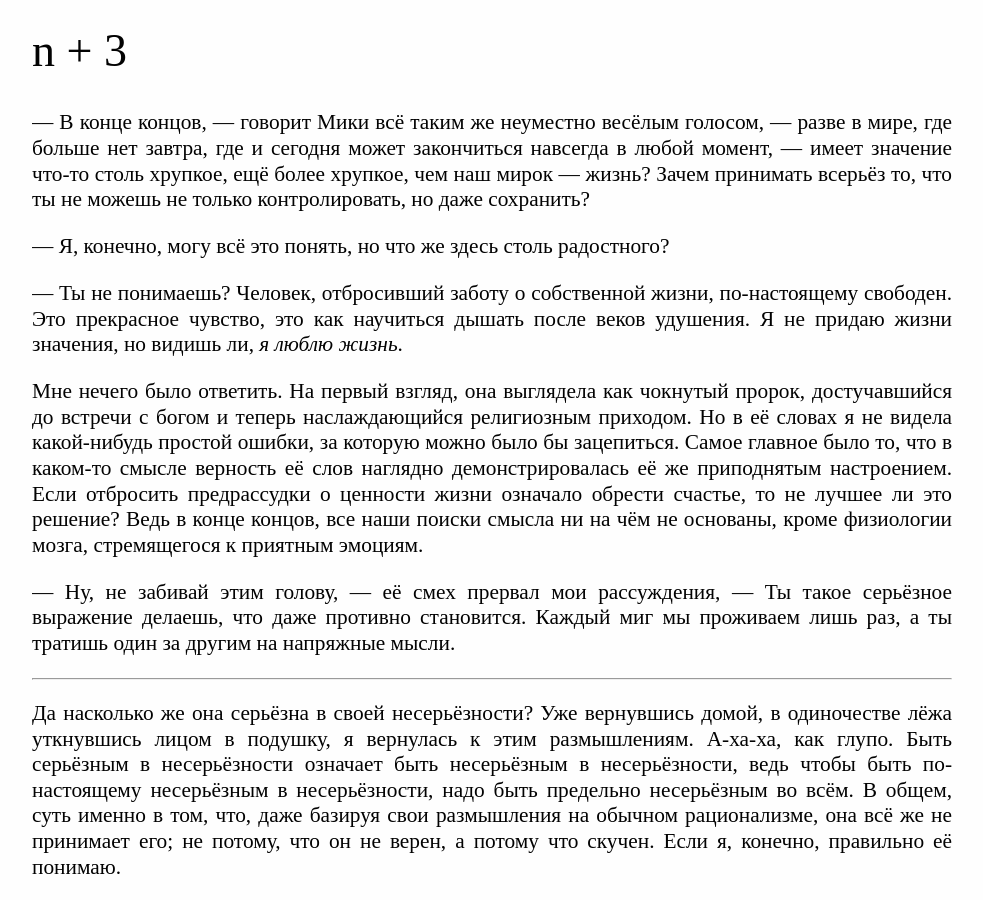
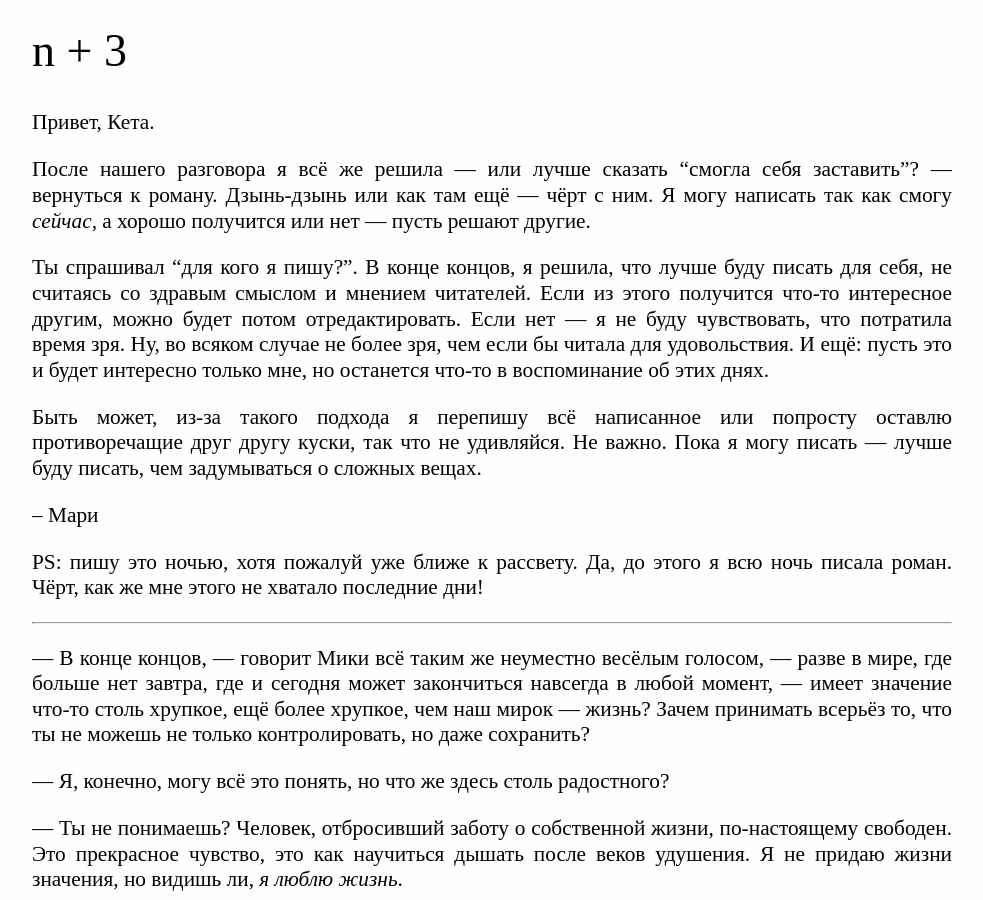
Before and after one commit to caryoscelus/lezvije-travy, a Jekyll site: the page built from text/miki.md, in a window 1280 px wide and 900 px high. Shown: the whole window, without its empty margins (148-1131 px from the left). Built offline with Jekyll 4.4.1, drawn with Linux system fonts in a browser that asks for light colours.

Commit message:
text (miki/letter)

```diff
--- a/text/miki.md
+++ b/text/miki.md
@@ -1,6 +1,31 @@
 ---
 title: "n + 3"
 ---
+
+Привет, Кета.
+
+После нашего разговора я всё же решила — или лучше сказать "смогла себя
+заставить"? — вернуться к роману. Дзынь-дзынь или как там ещё — чёрт с ним. Я
+могу написать так как смогу *сейчас*, а хорошо получится или нет — пусть решают
+другие.
+
+Ты спрашивал "для кого я пишу?". В конце концов, я решила, что лучше буду писать
+для себя, не считаясь со здравым смыслом и мнением читателей. Если из этого
+получится что-то интересное другим, можно будет потом отредактировать. Если нет
+— я не буду чувствовать, что потратила время зря. Ну, во всяком случае не более
+зря, чем если бы читала для удовольствия. И ещё: пусть это и будет интересно
+только мне, но останется что-то в воспоминание об этих днях.
+
+Быть может, из-за такого подхода я перепишу всё написанное или попросту оставлю
+противоречащие друг другу куски, так что не удивляйся. Не важно. Пока я могу
+писать — лучше буду писать, чем задумываться о сложных вещах.
+
+-- Мари
+
+PS: пишу это ночью, хотя пожалуй уже ближе к рассвету. Да, до этого я всю ночь
+писала роман. Чёрт, как же мне этого не хватало последние дни!
+
+***
 
 — В конце концов, — говорит Мики всё таким же неуместно весёлым голосом, — разве
 в мире, где больше нет завтра, где и сегодня может закончиться навсегда в любой
```
